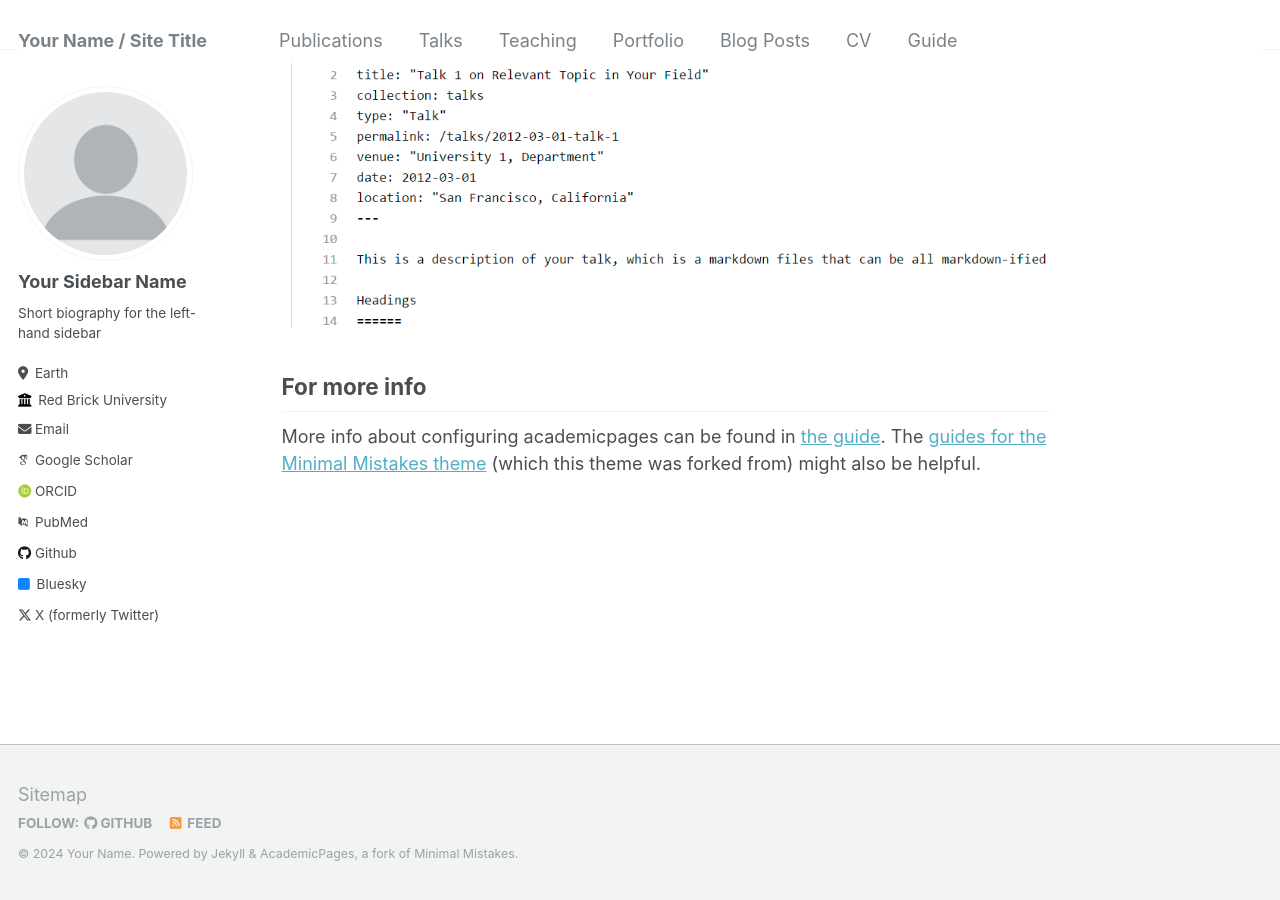
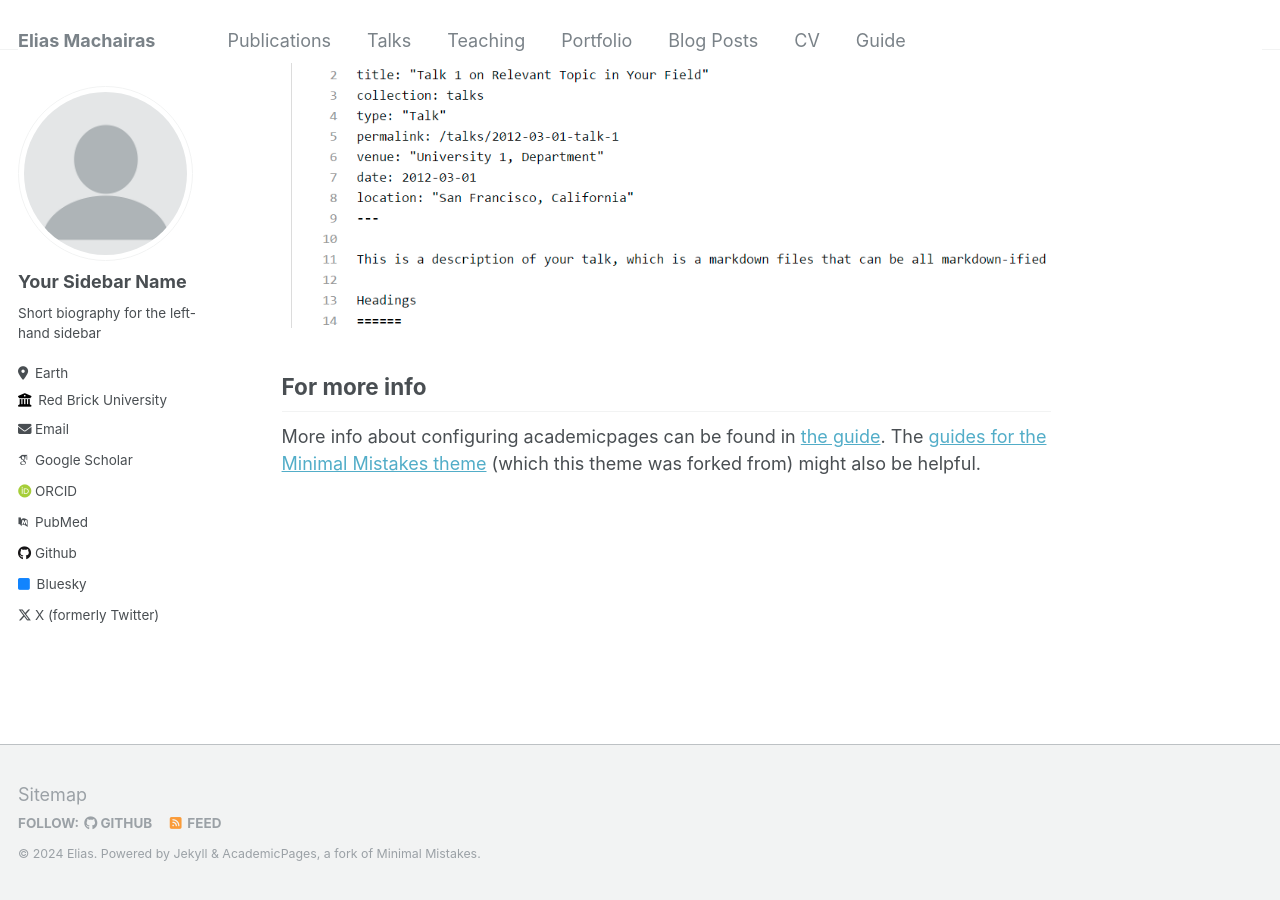
Before and after one commit to eliasmach/eliasmach.github.io, a Jekyll site: the page built from _pages/about.md, in a window 1280 px wide and 900 px high, scrolled down 2641 px. Built offline with Jekyll 4.4.1, drawn with Linux system fonts in a browser that asks for light colours; some web fonts are replaced.

Commit message:
Update _config.yml

```diff
--- a/_config.yml
+++ b/_config.yml
@@ -8,10 +8,10 @@
 
 # Basic Site Settings
 locale                   : "en-US"
-title                    : "Your Name / Site Title"
+title                    : "Elias Machairas"
 title_separator          : "-"
-name                     : &name "Your Name"
-description              : &description "personal description"
+name                     : &name "Elias"
+description              : &description "PhD Candidate at NKUA (Greece)"
 url                      : https://academicpages.github.io # the base hostname & protocol for your site e.g. "https://mmistakes.github.io"
 baseurl                  : "" # the subpath of your site, e.g. "/blog"
 repository               : "academicpages/academicpages.github.io"
```
